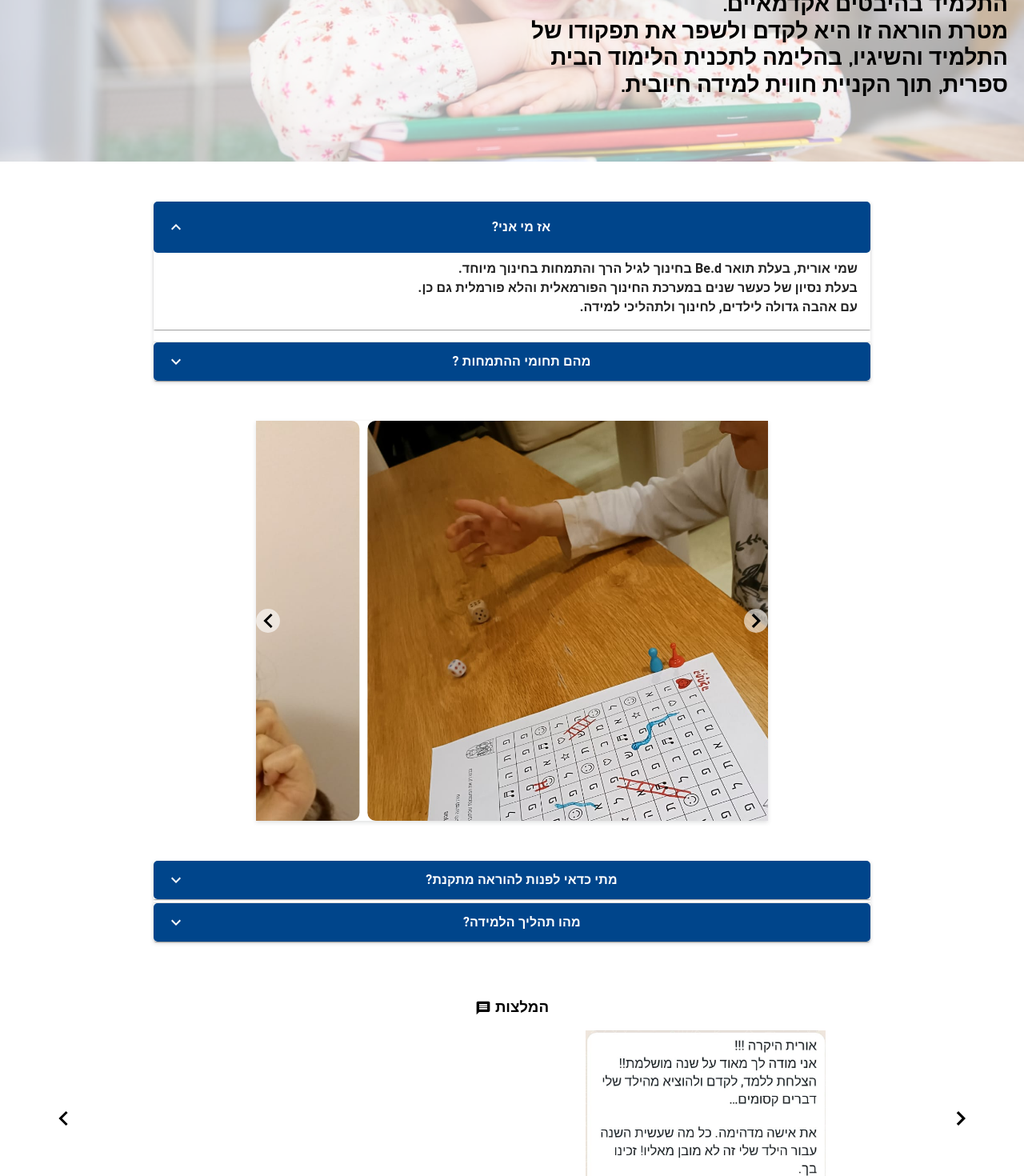
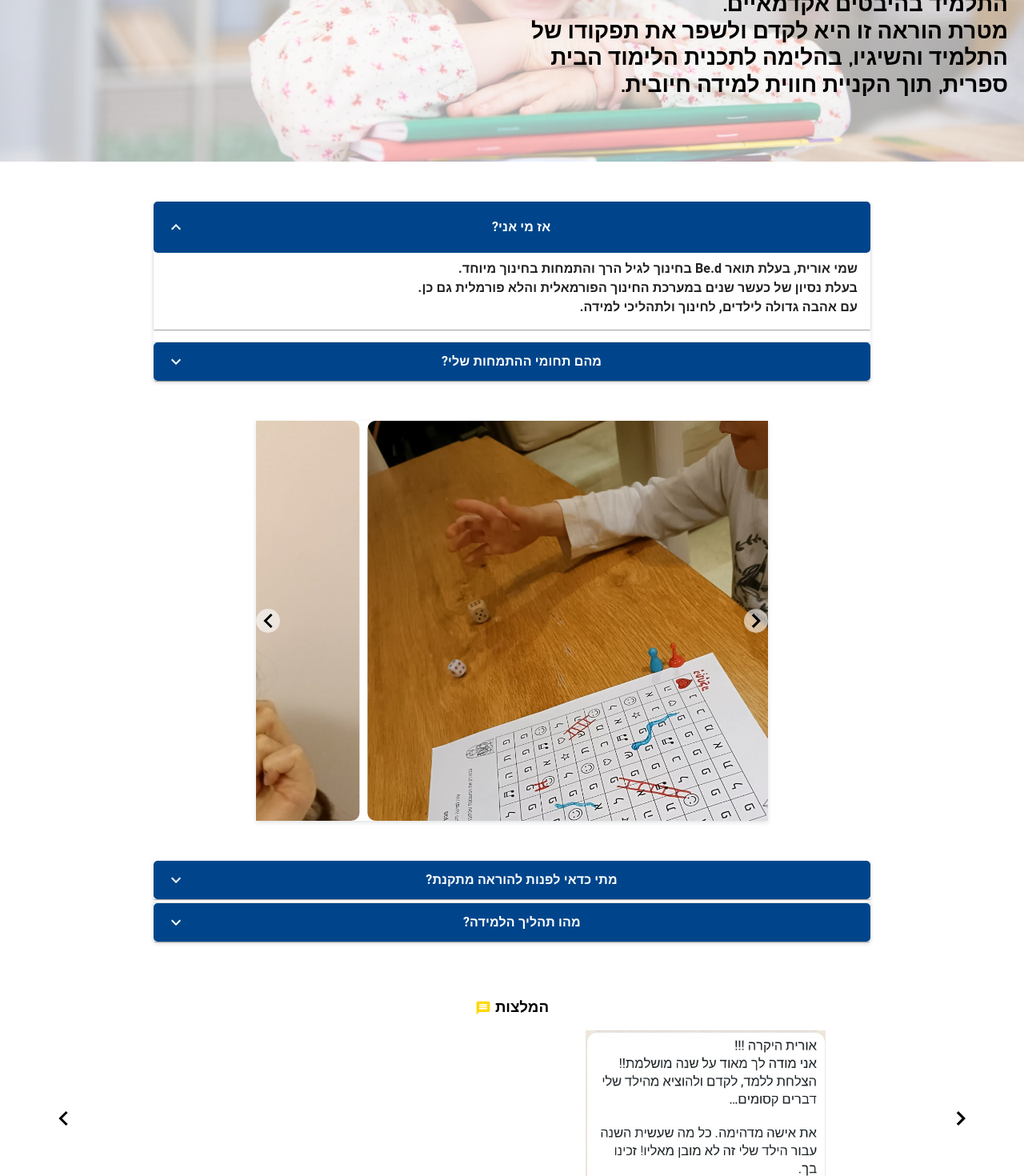
Before and after one commit to Mordechai1997/app-orit, a React (Create React App) app: page / in a window 1280 px wide. Shown: the part 298-1768 px from the top of the page at 80% size. Built offline with nearby package versions, Linux system fonts and the light colour scheme; a web font is replaced by a local one.

Commit message:
commit message

```diff
--- a/src/App.css
+++ b/src/App.css
@@ -167,7 +167,7 @@ body {
   }
   .row-title-header{
     font-size: 20px;
-    line-height: 0.9;
+    line-height: 1.1;
   }
 }
 
--- a/src/componets/ControlledAccordionsHeader.js
+++ b/src/componets/ControlledAccordionsHeader.js
@@ -60,17 +60,17 @@ export default function ControlledAccordionsHeader() {
 
         >
           <Typography className='title-accordion' sx={{ width: '100%' }}>
-            מהם תחומי ההתמחות ?
+            מהם תחומי ההתמחות שלי?
           </Typography>
         </AccordionSummary>
         <AccordionDetails sx={{ textAlign: 'right' }}>
 
           <Typography>
-            <div> <GradeIcon style={{ ...styleIcon }} /> גיל הרך והכנה לכיתה א'</div>
+            <div> <GradeIcon style={{ ...styleIcon }} /> הכנה לכיתה א'</div>
             <div> <GradeIcon style={{ ...styleIcon }} /> בעלי לקויות למידה</div>
             <div> <GradeIcon style={{ ...styleIcon }} /> בעלי הפרעות קשב וריכוז ADHD  ו ADD</div>
             <div> <GradeIcon style={{ ...styleIcon }} /> ילדי חינוך מיוחד על הספקטרום</div>
-
+            <div> <GradeIcon style={{ ...styleIcon }} /> ילדי כיתות א' עד ו'</div>
           </Typography>
         </AccordionDetails>
       </Accordion>
--- a/src/componets/NavBar.js
+++ b/src/componets/NavBar.js
@@ -24,7 +24,7 @@ function NavBar() {
 
 
     return (
-        <AppBar position="fixed" className='nav-bar' sx={{ backgroundColor: '#00458B'}}>
+        <AppBar position="fixed" className='nav-bar' sx={{ backgroundColor: '#00458B' }}>
             <Container maxWidth="xl">
                 <Toolbar disableGutters>
                     <Typography
@@ -50,13 +50,11 @@ function NavBar() {
                             }}>
                             <Box className="contact-us" sx={{ flex: '1' }}>
                                 <a target="_blank" href="tel:0525466443"> <PhoneIcon sx={{ ml: 2 }} /></a>
-                                <a target="_blank" href="mailto:abc@example.com"> <EmailIcon sx={{ ml: 2 }} /></a>
+                                <a target="_blank" href="mailto:orit741@gmail.com"> <EmailIcon sx={{ ml: 2 }} /></a>
                                 <a target="_blank" href="https://api.whatsapp.com/send?phone=972525466443"> <WhatsAppIcon sx={{ ml: 2 }} /></a>
                             </Box>
                         </Box>
                     </Typography>
-
-
                     <Typography
                         component={'span'} variant={'body2'}
                         noWrap
@@ -70,8 +68,6 @@ function NavBar() {
                             letterSpacing: '.3rem',
                             color: 'inherit',
                             textDecoration: 'none',
-                            fontFamily: 'Mulish'
-
                         }}
                     >
                         <Box
@@ -85,7 +81,7 @@ function NavBar() {
                             <Box className="contact-us" >
                                 <Box className="contact-us" sx={{ flex: '1' }}>
                                     <a target="_blank" href="tel:0525466443"> <PhoneIcon sx={{ ml: 2 }} /></a>
-                                    <a target="_blank" href="mailto:abc@example.com"> <EmailIcon sx={{ ml: 2 }} /></a>
+                                    <a target="_blank" href="mailto:orit741@gmail.com"> <EmailIcon sx={{ ml: 2 }} /></a>
                                     <a target="_blank" href="https://api.whatsapp.com/send?phone=972525466443"> <WhatsAppIcon sx={{ ml: 2 }} /></a>
                                 </Box>
 
@@ -93,9 +89,6 @@ function NavBar() {
                         </Box>
 
                     </Typography>
-
-
-
                 </Toolbar>
             </Container>
         </AppBar>
--- a/src/componets/SlidesComments.js
+++ b/src/componets/SlidesComments.js
@@ -36,7 +36,7 @@ export default function SlidesComments() {
         <h3>המלצות</h3>
         <ScrollAnimation animateIn='flipInY'
           animateOut='flipOutY'>
-          <MessageIcon fontSize='small' style={{ fill: "black", margin: '8px 5px 0 0 ' }} />
+          <MessageIcon fontSize='small' style={{ fill: "gold", margin: '8px 5px 0 0 ' }} />
         </ScrollAnimation>
       </div>
       {/* </ScrollAnimation> */}
```
